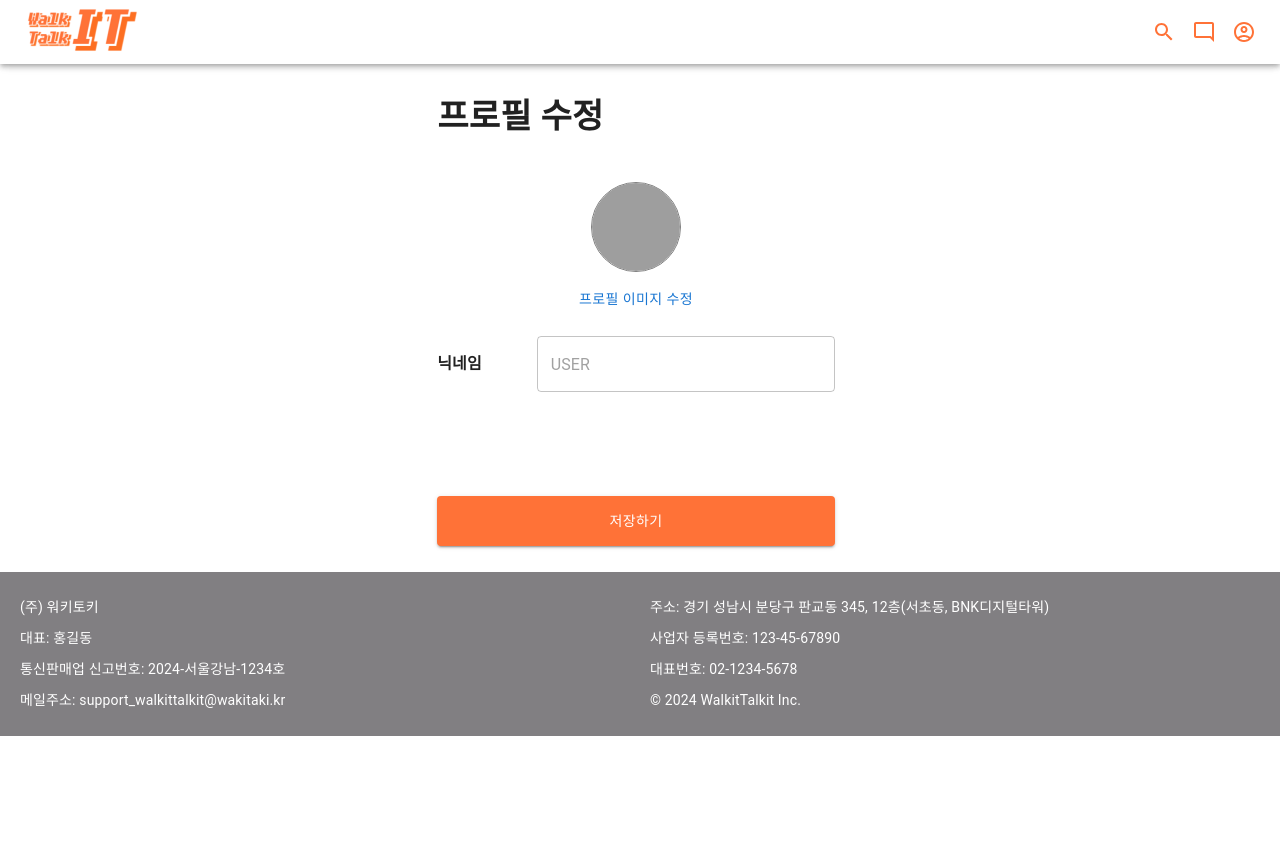
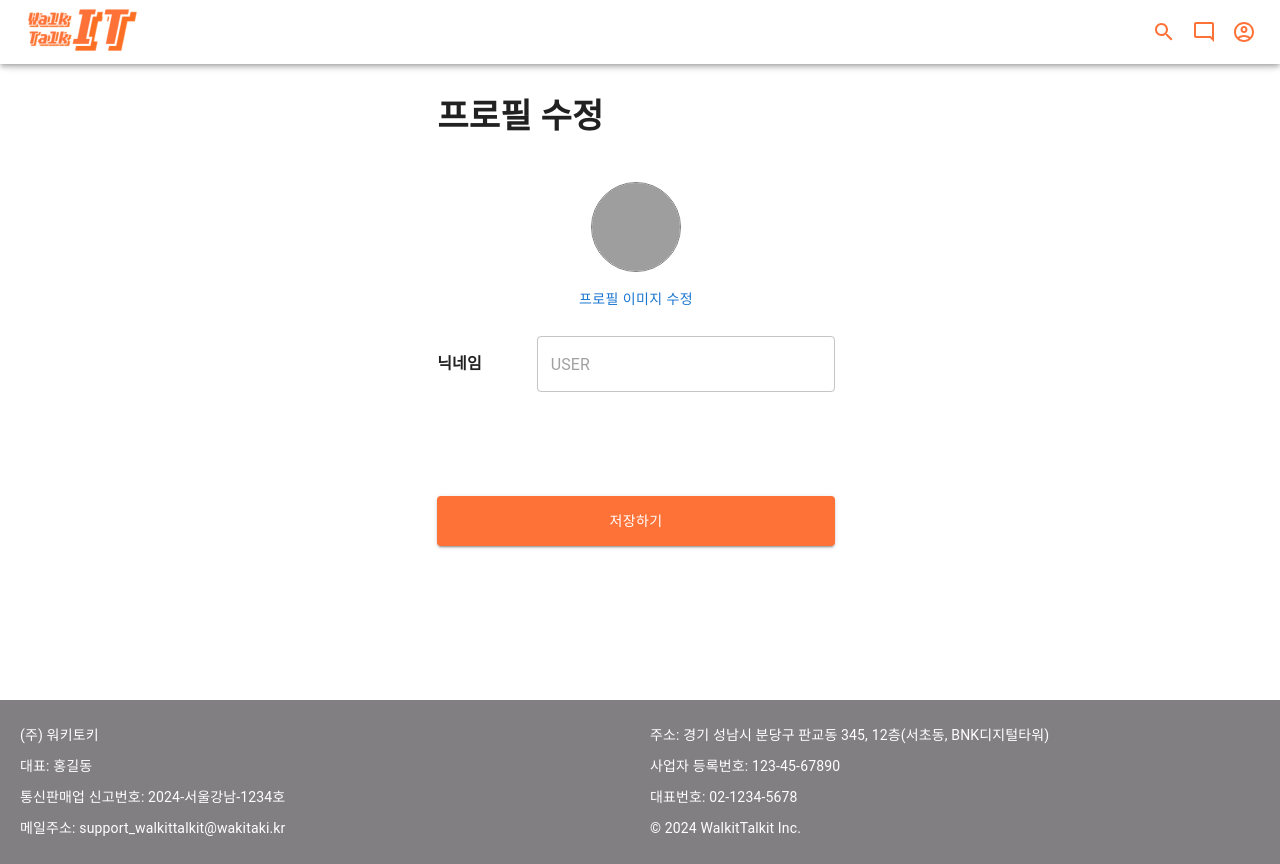
Before and after one commit to walk-it-talk-it-final/walk-it-talk-it-org, a React (Create React App) app in the folder front/: page /profile/settings in a window 1280 px wide. Before the commit the page ends 800 px from the top, so only its background shows below. Built offline with nearby package versions, Linux system fonts and the light colour scheme; no server answers.

Commit message:
Design: minHeight 조정

```diff
--- a/front/src/pages/Chat.jsx
+++ b/front/src/pages/Chat.jsx
@@ -52,7 +52,7 @@ const Chat = () => {
     "--sendbird-light-primary-100": "#817F82",
   };
   return (
-    <div className="App">
+    <div className="App" style={{marginTop: 75}}>
       <SendbirdApp
         appId={APP_ID}
         userId={USER_ID}
--- a/front/src/pages/Search.jsx
+++ b/front/src/pages/Search.jsx
@@ -1,3 +1,4 @@
+// Search
 import React, { useState, useEffect, useCallback } from "react";
 import {
   TextField,
@@ -126,7 +127,7 @@ const Search = () => {
   };
 
   return (
-    <>
+    <div style={{minHeight: 700}}>
       {/* 검색바 */}
       <Box
         component="form"
@@ -305,7 +306,7 @@ const Search = () => {
           </Box>
         </div>
       )}
-    </>
+    </div>
   );
 };
 
--- a/front/src/pages/Settings.jsx
+++ b/front/src/pages/Settings.jsx
@@ -1,3 +1,4 @@
+// setting
 import React, { useEffect, useState } from "react";
 import { useTheme } from "@mui/material/styles";
 import { Avatar, Typography, Box, Button, TextField } from "@mui/material";
@@ -100,6 +101,7 @@ const Settings = () => {
           flexDirection: "column",
           width: "50ch",
           gap: "30px",
+          minHeight: 700
         }}
       >
         <div
```
